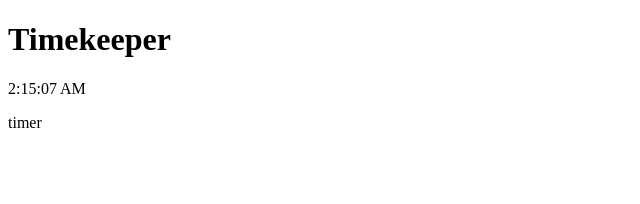
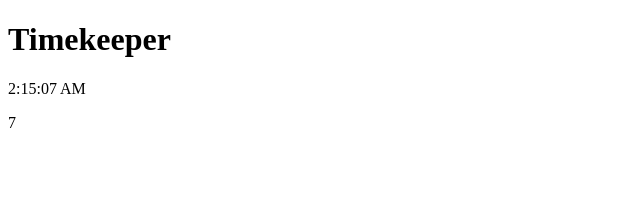
Before and after one commit to youichiro/timekeeper, a Next.js app: page / in a window 1280 px wide. Shown: the top 204 px of the page, without its empty margins (0-640 px from the left). Built offline with nearby package versions, Linux system fonts and the light colour scheme.

Commit message:
10秒で止まるタイマーを作成

```diff
--- a/components/CurrentTime.tsx
+++ b/components/CurrentTime.tsx
@@ -12,7 +12,6 @@ const CurrentTime: React.FC = () => {
     const intervalID = setInterval(tick, 1000)
     // cleanup
     return () => {
-      console.log('unsubscribe')
       clearInterval(intervalID)
     }
   })
--- a/components/Timer.tsx
+++ b/components/Timer.tsx
@@ -1,10 +1,25 @@
-// import React, { useState, useEffect } from 'react'
-import React from 'react'
+import React, { useState, useEffect } from 'react'
 
 const Timer: React.FC = () => {
+  const durationSecond = 10
+  const [elapsedSecond, setElapsedSecond] = useState(0)
+
+  useEffect(() => {
+    const countUp = () => {
+      setElapsedSecond(elapsedSecond + 1)
+    }
+    const intervalID = setInterval(countUp, 1000)
+    if (elapsedSecond >= durationSecond) {
+      clearInterval(intervalID)
+    }
+    return () => {
+      clearInterval(intervalID)
+    }
+  })
+
   return (
     <>
-      <p>timer</p>
+      <p>{elapsedSecond}</p>
     </>
   )
 }
```
